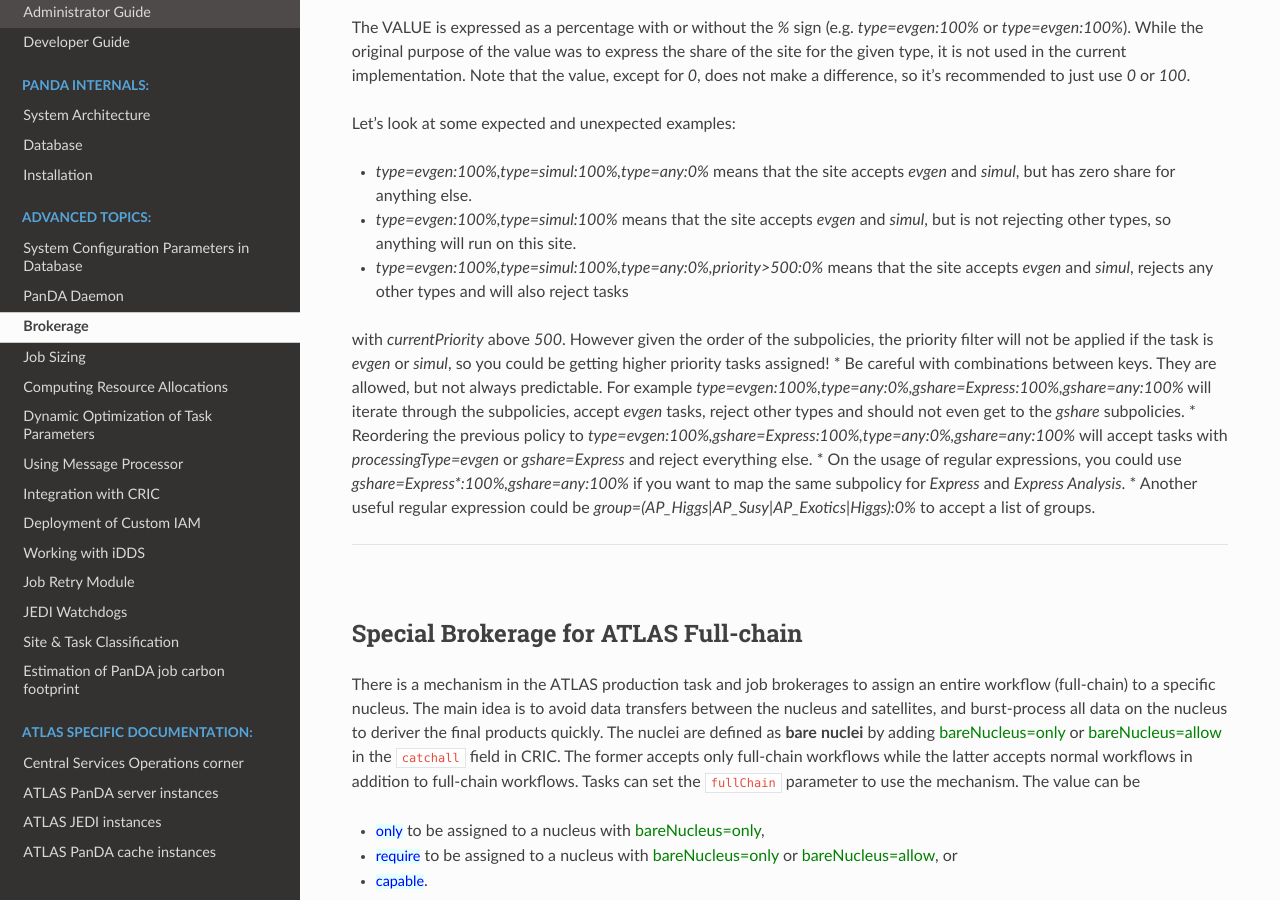
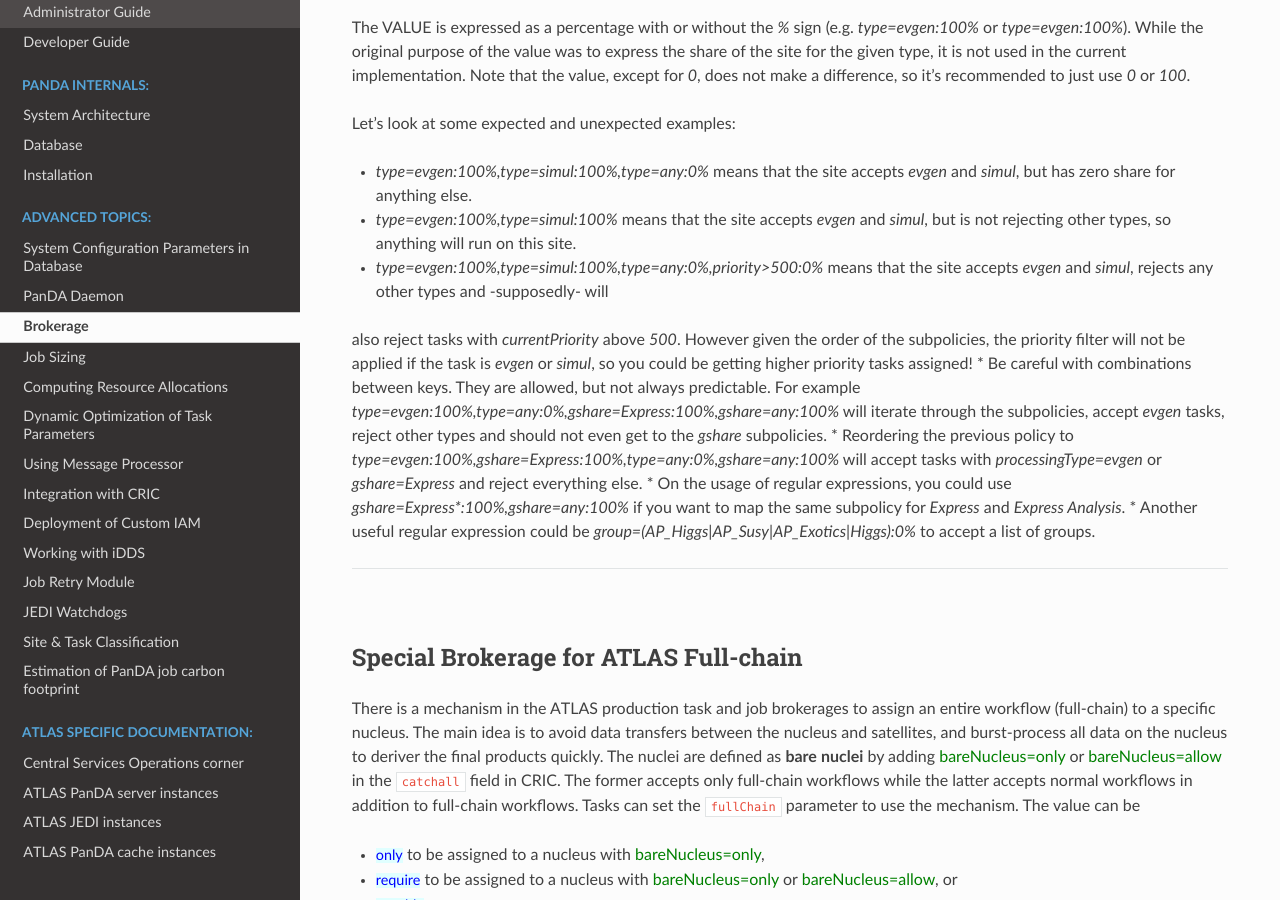
Before and after one commit to PanDAWMS/panda-docs, a Sphinx documentation site: the page built from docs/source/advanced/brokerage.rst, in a window 1280 px wide and 900 px high, scrolled down 9499 px. Built offline with Sphinx 7.4.7 and the Read the Docs theme 2.0.0, drawn with Linux system fonts in a browser that asks for light colours; pages that are not in the unit, such as notebooks, are missing from menus.

Commit message:
Zero Share update

```diff
--- a/docs/source/advanced/brokerage.rst
+++ b/docs/source/advanced/brokerage.rst
@@ -498,8 +498,8 @@
 
 * `type=evgen:100%,type=simul:100%,type=any:0%` means that the site accepts `evgen` and `simul`, but has zero share for anything else.
 * `type=evgen:100%,type=simul:100%` means that the site accepts `evgen` and `simul`, but is not rejecting other types, so anything will run on this site.
-* `type=evgen:100%,type=simul:100%,type=any:0%,priority>500:0%` means that the site accepts `evgen` and `simul`, rejects any other types and will also reject tasks
-with `currentPriority` above `500`. However given the order of the subpolicies, the priority filter will not be applied if the task is `evgen` or `simul`, so you could
+* `type=evgen:100%,type=simul:100%,type=any:0%,priority>500:0%` means that the site accepts `evgen` and `simul`, rejects any other types and -supposedly- will
+also reject tasks with `currentPriority` above `500`. However given the order of the subpolicies, the priority filter will not be applied if the task is `evgen` or `simul`, so you could
 be getting higher priority tasks assigned!
 * Be careful with combinations between keys. They are allowed, but not always predictable. For example `type=evgen:100%,type=any:0%,gshare=Express:100%,gshare=any:100%`
 will iterate through the subpolicies, accept `evgen` tasks, reject other types and should not even get to the `gshare` subpolicies.
```
